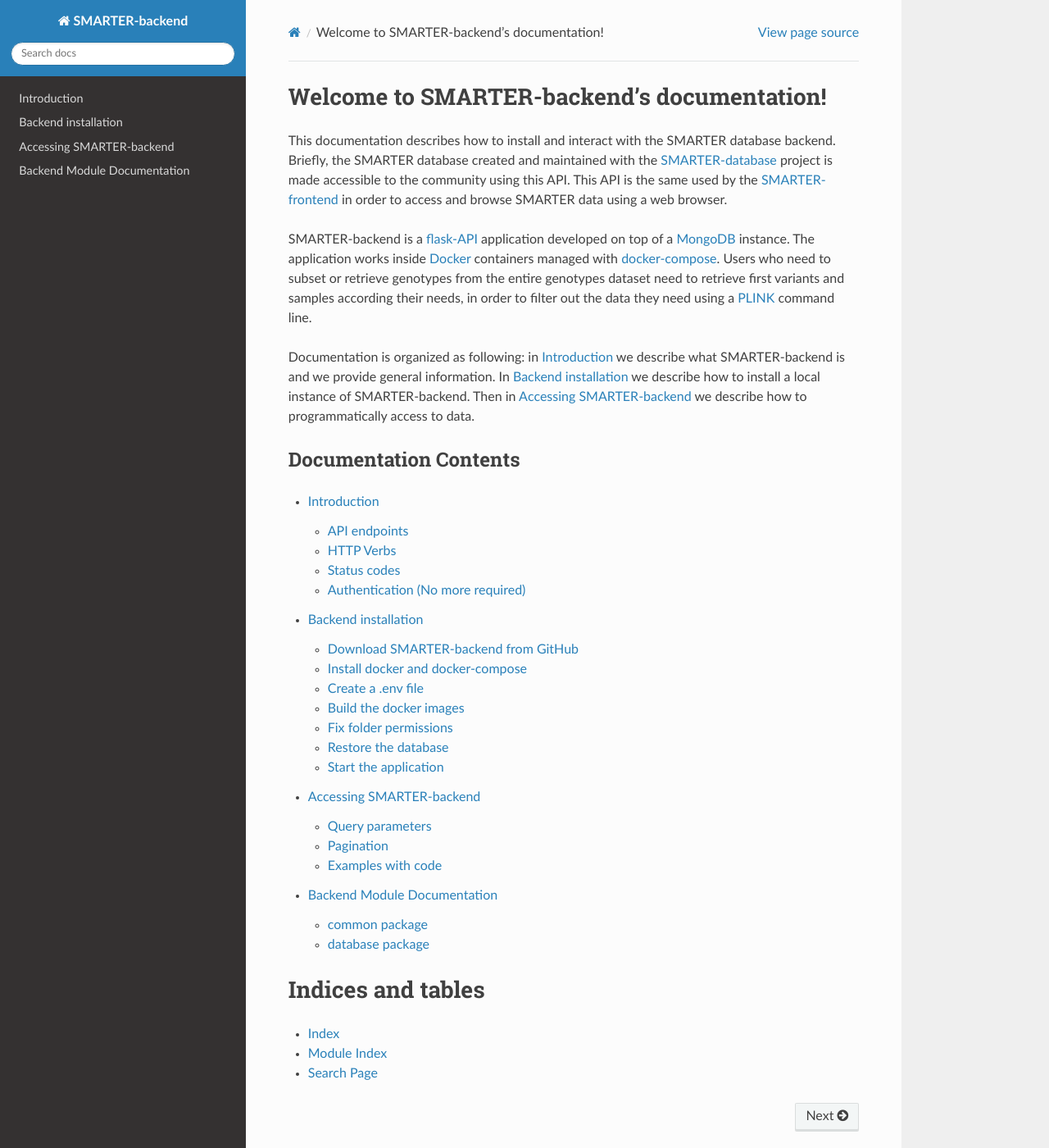
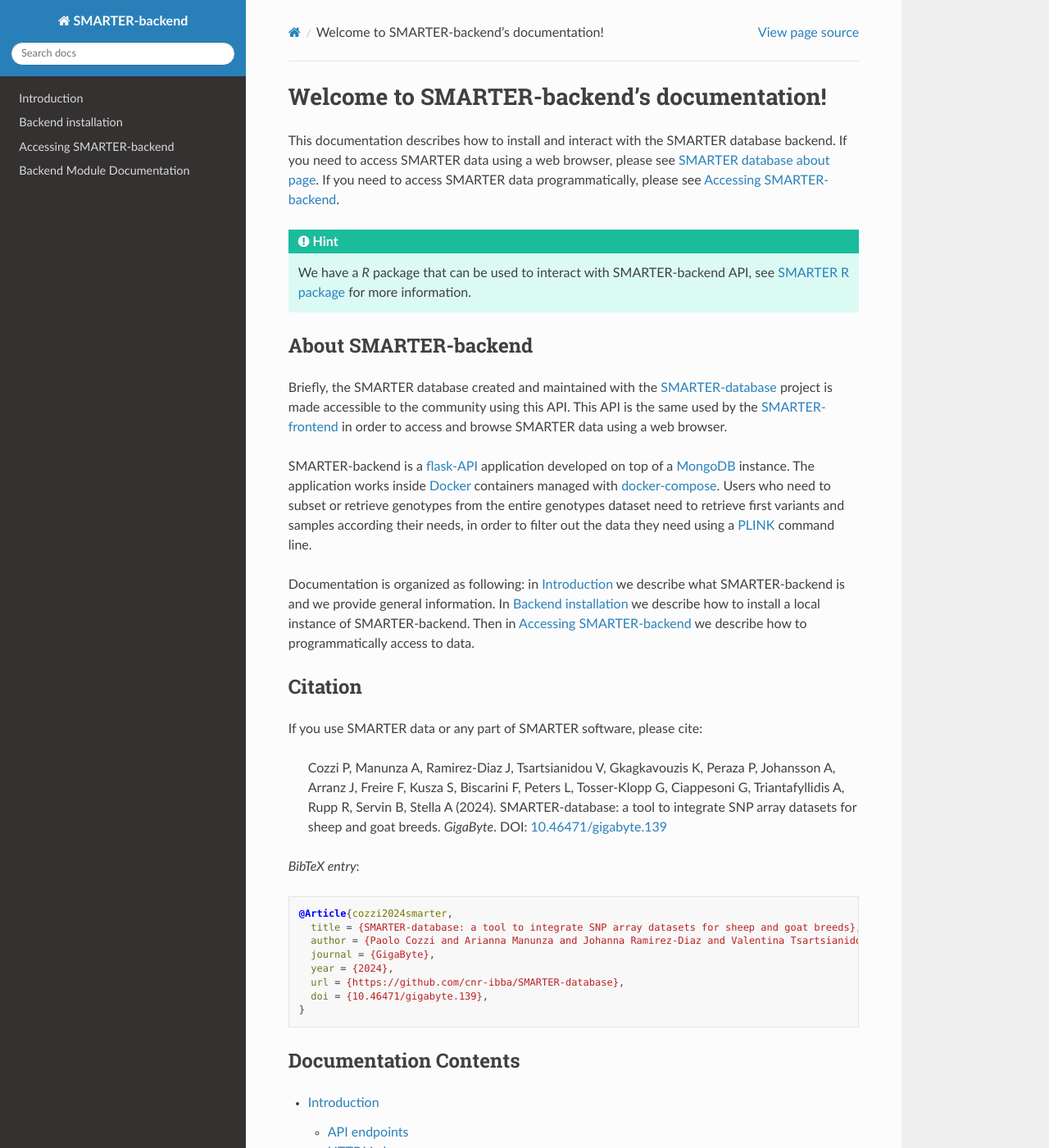
Before and after one commit to cnr-ibba/SMARTER-backend, a Sphinx documentation site: the page built from flask-data/smarter/docs/source/index.rst, in a window 1280 px wide and 1400 px high. Shown: the whole window at 82% size. Built offline with Sphinx 7.4.7 and the Read the Docs theme 3.1.0, drawn with Linux system fonts in a browser that asks for light colours; some of the changed text lies outside the part shown.

Commit message:
:memo: update documentation and Dockerfile version
Adds a citation section to the documentation for the SMARTER database.

Updates the documentation index page with information about accessing the data programmatically and via the R package.

Increases the copyright year in the documentation configuration.

Increments the Dockerfile version to reflect changes.

```diff
--- a/flask-data/smarter/docs/source/conf.py
+++ b/flask-data/smarter/docs/source/conf.py
@@ -20,7 +20,7 @@
 # -- Project information -----------------------------------------------------
 
 project = 'SMARTER-backend'
-copyright = '2021-2024, Paolo Cozzi'
+copyright = '2021-2026, Paolo Cozzi'
 author = 'Paolo Cozzi'
 
 # The full version, including alpha/beta/rc tags
--- a/flask-data/smarter/docs/source/index.rst
+++ b/flask-data/smarter/docs/source/index.rst
@@ -7,7 +7,20 @@
 ===========================================
 
 This documentation describes how to install and interact with the SMARTER database
-backend. Briefly, the SMARTER database created and maintained with the
+backend. If you need to access SMARTER data using a web browser, please see
+`SMARTER database about page <https://webserver.ibba.cnr.it/smarter/about>`_.
+If you need to access SMARTER data programmatically, please see
+:ref:`Accessing SMARTER-backend`.
+
+.. hint::
+
+   We have a *R* package that can be used to interact with SMARTER-backend API,
+   see `SMARTER R package <https://cnr-ibba.github.io/r-smarter-api/>`_ for more information.
+
+About SMARTER-backend
+---------------------
+
+Briefly, the SMARTER database created and maintained with the
 `SMARTER-database <https://github.com/cnr-ibba/SMARTER-database>`_ project is
 made accessible to the community using this API. This API is the same used
 by the `SMARTER-frontend <https://webserver.ibba.cnr.it/smarter/>`_ in
@@ -25,6 +38,32 @@
 SMARTER-backend is and we provide general information. In :ref:`Backend installation`
 we describe how to install a local instance of SMARTER-backend. Then in
 :ref:`Accessing SMARTER-backend` we describe how to programmatically access to data.
+
+Citation
+--------
+
+If you use SMARTER data or any part of SMARTER software, please cite:
+
+   Cozzi P, Manunza A, Ramirez-Diaz J, Tsartsianidou V, Gkagkavouzis K,
+   Peraza P, Johansson A, Arranz J, Freire F, Kusza S, Biscarini F,
+   Peters L, Tosser-Klopp G, Ciappesoni G, Triantafyllidis A, Rupp R,
+   Servin B, Stella A (2024).
+   SMARTER-database: a tool to integrate SNP array datasets for sheep and goat breeds.
+   *GigaByte*.
+   DOI: `10.46471/gigabyte.139 <https://doi.org/10.46471/gigabyte.139>`_
+
+*BibTeX entry*:
+
+.. code-block:: bibtex
+
+   @Article{cozzi2024smarter,
+     title = {SMARTER-database: a tool to integrate SNP array datasets for sheep and goat breeds},
+     author = {Paolo Cozzi and Arianna Manunza and Johanna Ramirez-Diaz and Valentina Tsartsianidou and Konstantinos Gkagkavouzis and Pablo Peraza and Anna Maria Johansson and Juan José Arranz and Fernando Freire and Szilvia Kusza and Filippo Biscarini and Lucy Peters and Gwenola Tosser-Klopp and Gabriel Ciappesoni and Alexandros Triantafyllidis and Rachel Rupp and Bertrand Servin and Alessandra Stella},
+     journal = {GigaByte},
+     year = {2024},
+     url = {https://github.com/cnr-ibba/SMARTER-database},
+     doi = {10.46471/gigabyte.139},
+   }
 
 .. toctree::
    :maxdepth: 2
```
Also changed, not shown: README.md (+15 -0 lines), 1 other file.
